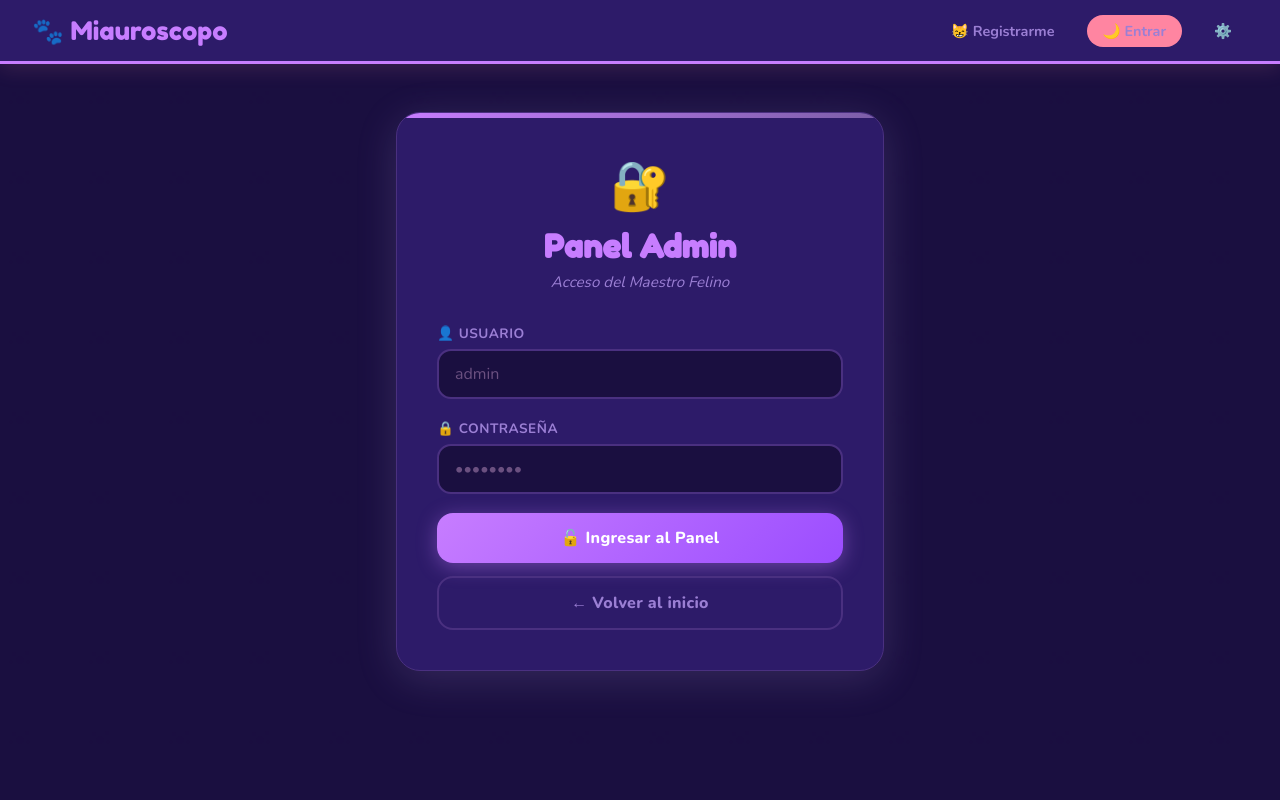
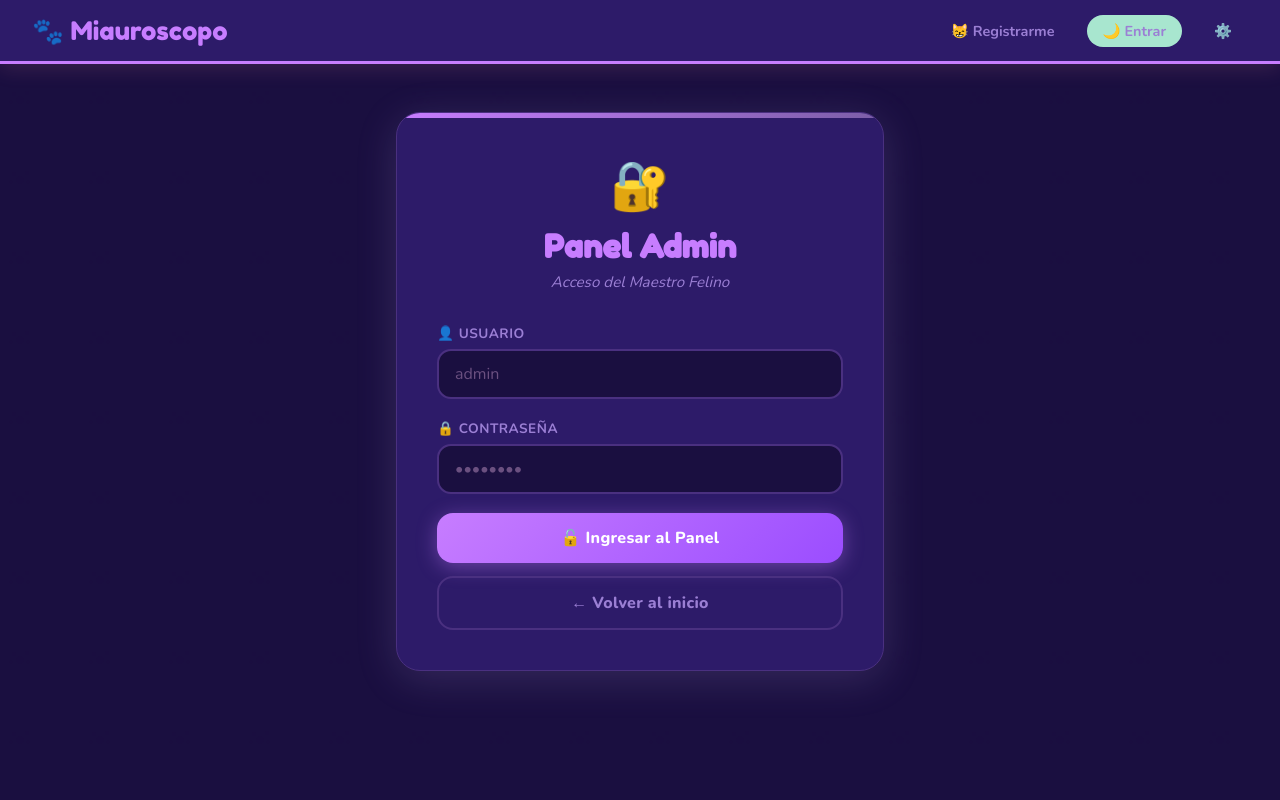
Before and after one commit to Alex51121/Maiuroscopo, a Flask app: page /admin in a window 1280 px wide. Run offline with Flask 3, Linux system fonts and the light colour scheme.

Commit message:
Change color variables in base.html
Updated color variables in CSS for better aesthetics.

```diff
--- a/templates/base.html
+++ b/templates/base.html
@@ -7,16 +7,16 @@
     <link href="https://fonts.googleapis.com/css2?family=Fredoka+One&family=Nunito:wght@400;600;700;800&display=swap" rel="stylesheet">
     <style>
         :root {
-            --pink:    #FF85A1;
-            --pink2:   #FF6B8E;
-            --lavender:#B5A0E6;
-            --yellow:  #FFD166;
-            --mint:    #06D6A0;
-            --dark:    #2D1445;
-            --mid:     #7B5E7B;
-            --light:   #FFF0F8;
-            --card:    #FFFFFF;
-            --border:  #F0D8F0;
+            --pink:      #A8E6CF;
+            --pink2:     #7ED9B6;
+            --lavender:  #CDE7D8;
+            --yellow:    #EAF7C8;
+            --mint:      #B8F2E6;
+            --dark:      #2F4F4F;
+            --mid:       #6F8F84;
+            --light:     #F4FFF9;
+            --card:      #FFFFFF;
+            --border:    #DCEFE6;
         }
         * { margin: 0; padding: 0; box-sizing: border-box; }
 
```
